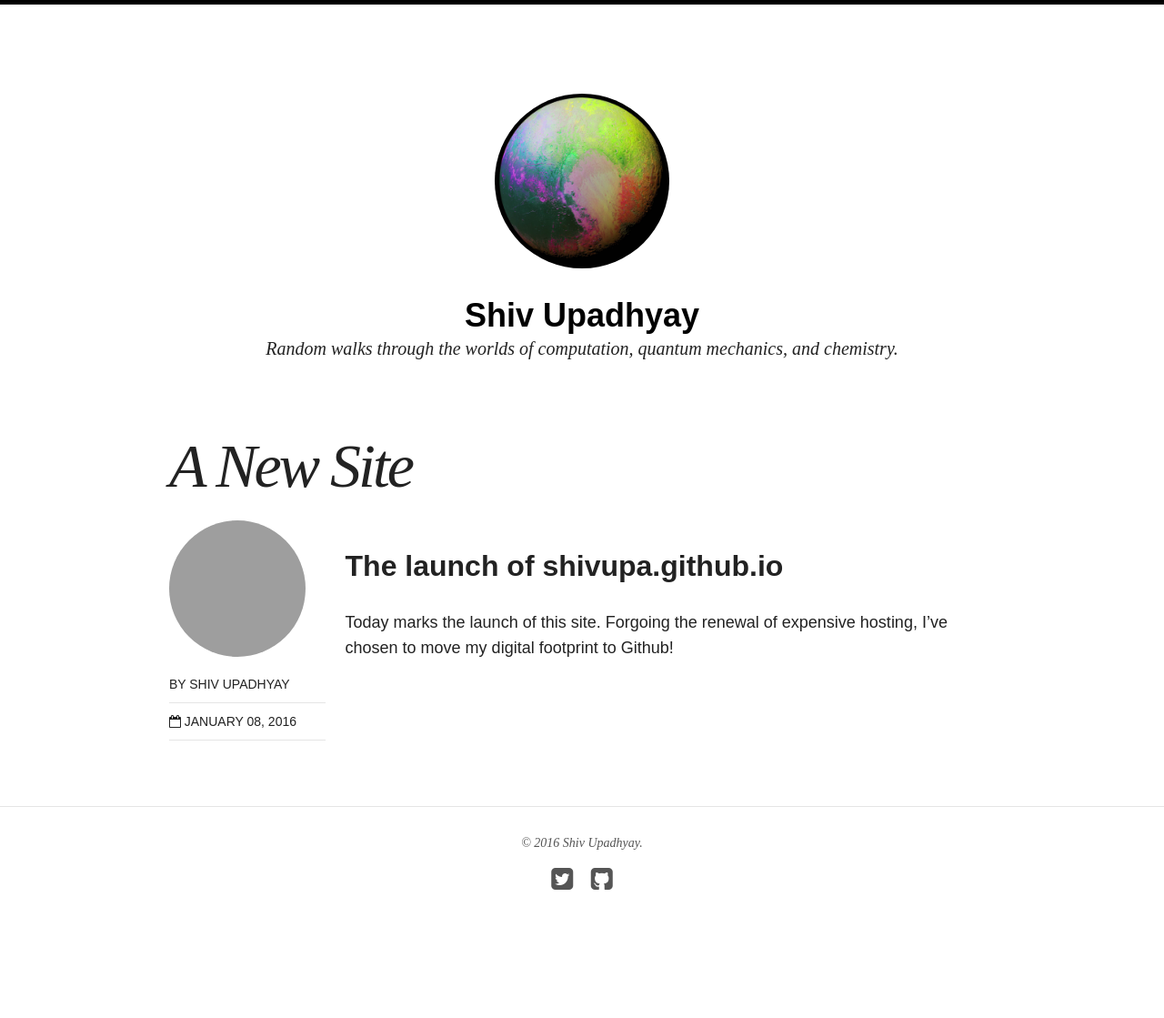
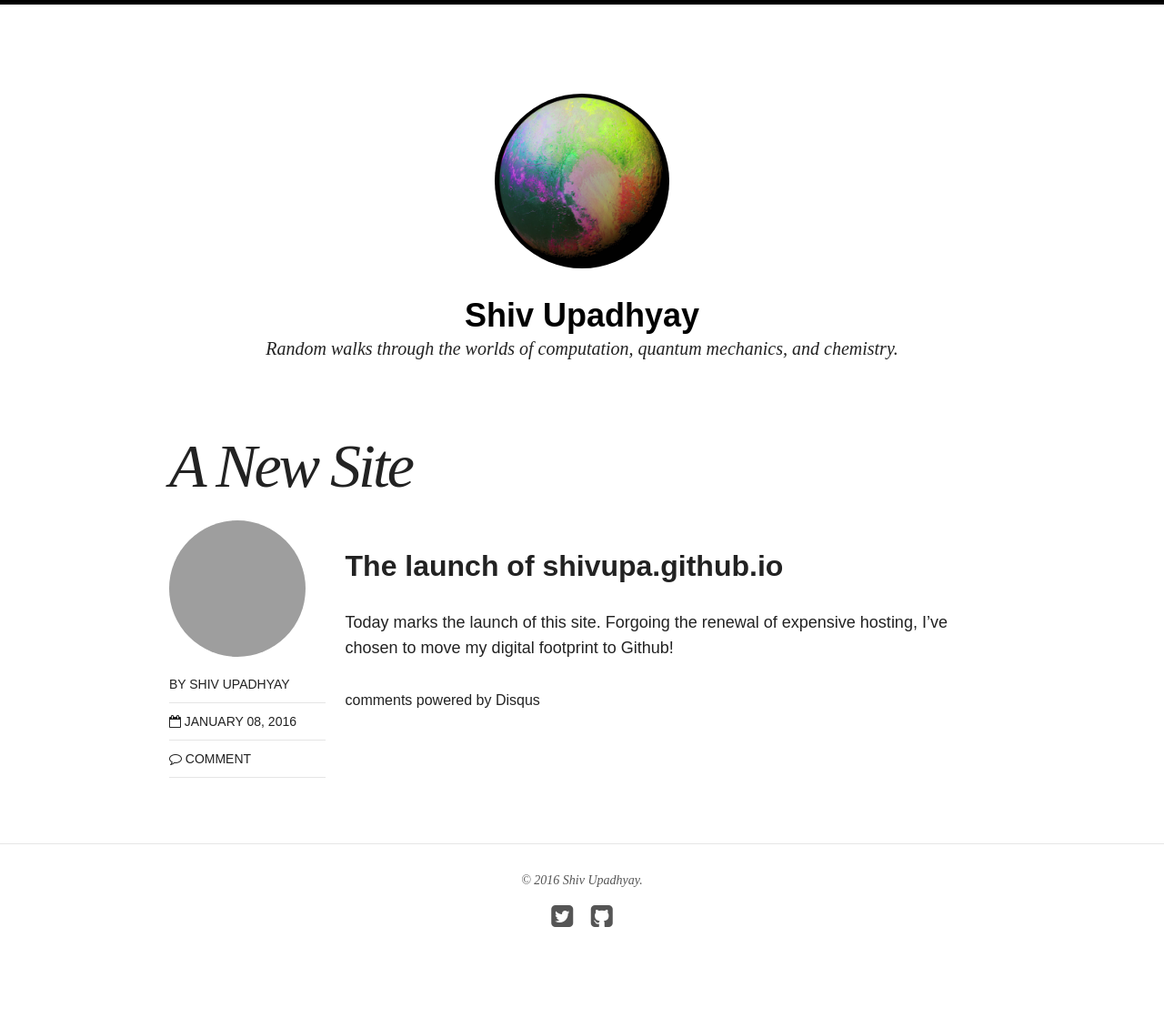
Before and after one commit to shivupa/shivupa.github.io, a Jekyll site: the page built from _posts/blog/2016-01-08-a-new-site.markdown, in a window 1280 px wide. Shown: the whole page at 91% size. Built offline with Jekyll 4.4.1, drawn with Linux system fonts in a browser that asks for light colours; nearby versions of some CDN libraries; comment, search, counter and statistics services are not loaded; before the commit the page ends 1078 px from its top, so only the background shows below that; part of the change alters nothing that is shown.

Commit message:
comments

```diff
--- a/_config.yml
+++ b/_config.yml
@@ -27,6 +27,8 @@ kramdown:
 
 mathjax: true
 
+comments: true
+
 include: [".htaccess"]
 exclude: ["lib", "config.rb", "Capfile", "config", "log", "Rakefile", "Rakefile.rb", "tmp", "less", "*.sublime-project", "*.sublime-workspace", "test", "spec", "Gruntfile.js", "package.json", "node_modules", "Gemfile", "Gemfile.lock", "LICENSE", "README.md", "vendor"]
 
@@ -46,6 +48,7 @@ owner:
   tumblr: #username
   pinterest: #username
   weibo: #userid
+  disqus-shortname: shivupa
   google:
     plus: #username
     analytics:
--- a/_posts/blog/2016-01-08-a-new-site.markdown
+++ b/_posts/blog/2016-01-08-a-new-site.markdown
@@ -3,7 +3,6 @@ layout: post
 title: A New Site
 modified:
 categories: blog/
-comments: true
 excerpt:
 tags: []
 image:
@@ -14,28 +13,3 @@ date: 2016-01-08T10:53:27-05:00
 ## The launch of [shivupa.github.io](shivupa.github.io)
 
 Today marks the launch of this site. Forgoing the renewal of expensive hosting, I've chosen to move my digital footprint to Github!
-
-{% if post.comments %}
-<div id="disqus_thread"></div>
-<script>
-    /**
-     *  RECOMMENDED CONFIGURATION VARIABLES: EDIT AND UNCOMMENT THE SECTION BELOW TO INSERT DYNAMIC VALUES FROM YOUR PLATFORM OR CMS.
-     *  LEARN WHY DEFINING THESE VARIABLES IS IMPORTANT: https://disqus.com/admin/universalcode/#configuration-variables
-     */
-    /*
-    var disqus_config = function () {
-        this.page.url = PAGE_URL;  // Replace PAGE_URL with your page's canonical URL variable
-        this.page.identifier = PAGE_IDENTIFIER; // Replace PAGE_IDENTIFIER with your page's unique identifier variable
-    };
-    */
-    (function() {  // REQUIRED CONFIGURATION VARIABLE: EDIT THE SHORTNAME BELOW
-        var d = document, s = d.createElement('script');
-
-        s.src = '//shivupa.github.io/embed.js';  // IMPORTANT: Replace EXAMPLE with your forum shortname!
-
-        s.setAttribute('data-timestamp', +new Date());
-        (d.head || d.body).appendChild(s);
-    })();
-</script>
-<noscript>Please enable JavaScript to view the <a href="https://disqus.com/?ref_noscript" rel="nofollow">comments powered by Disqus.</a></noscript>
-{% endif %}
```
